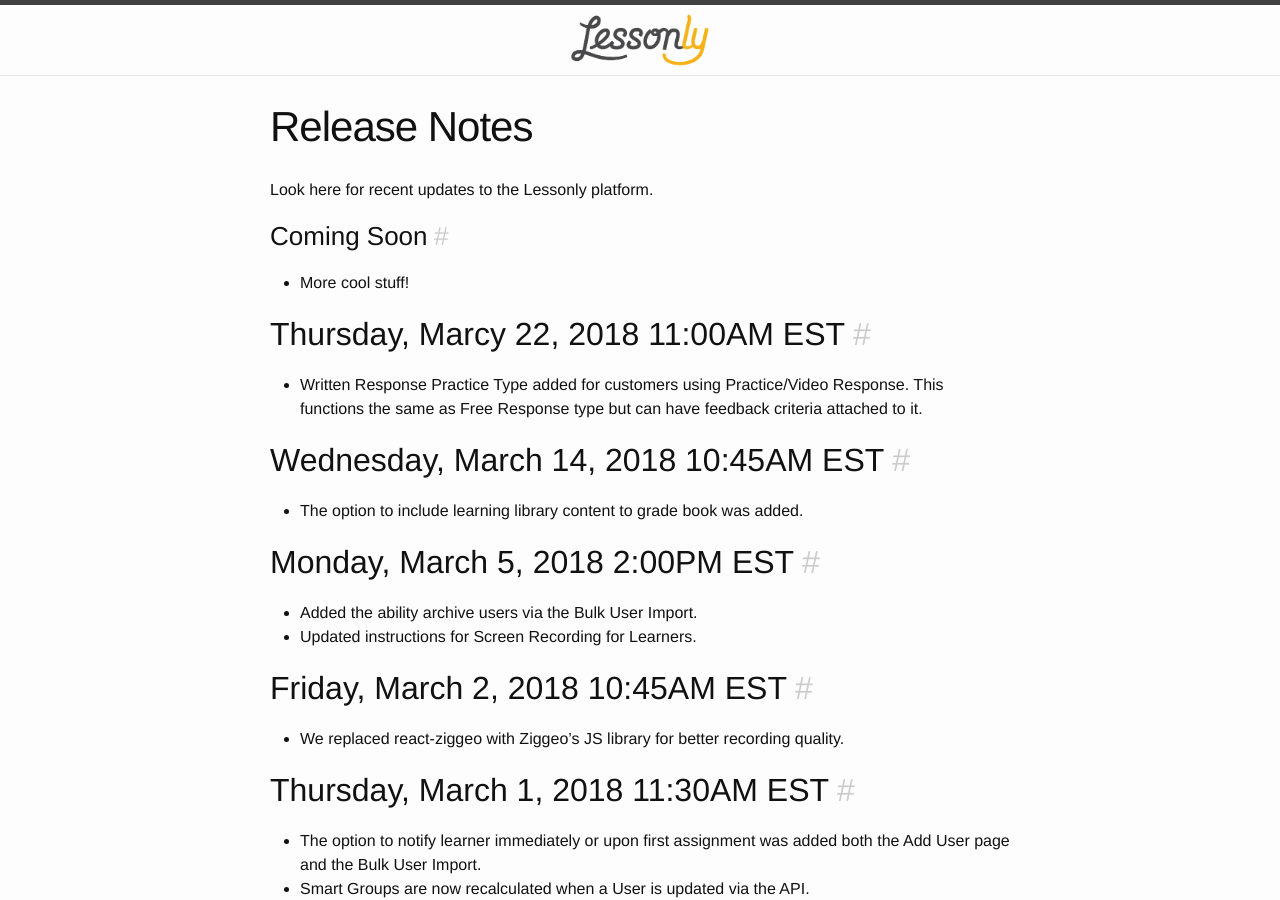
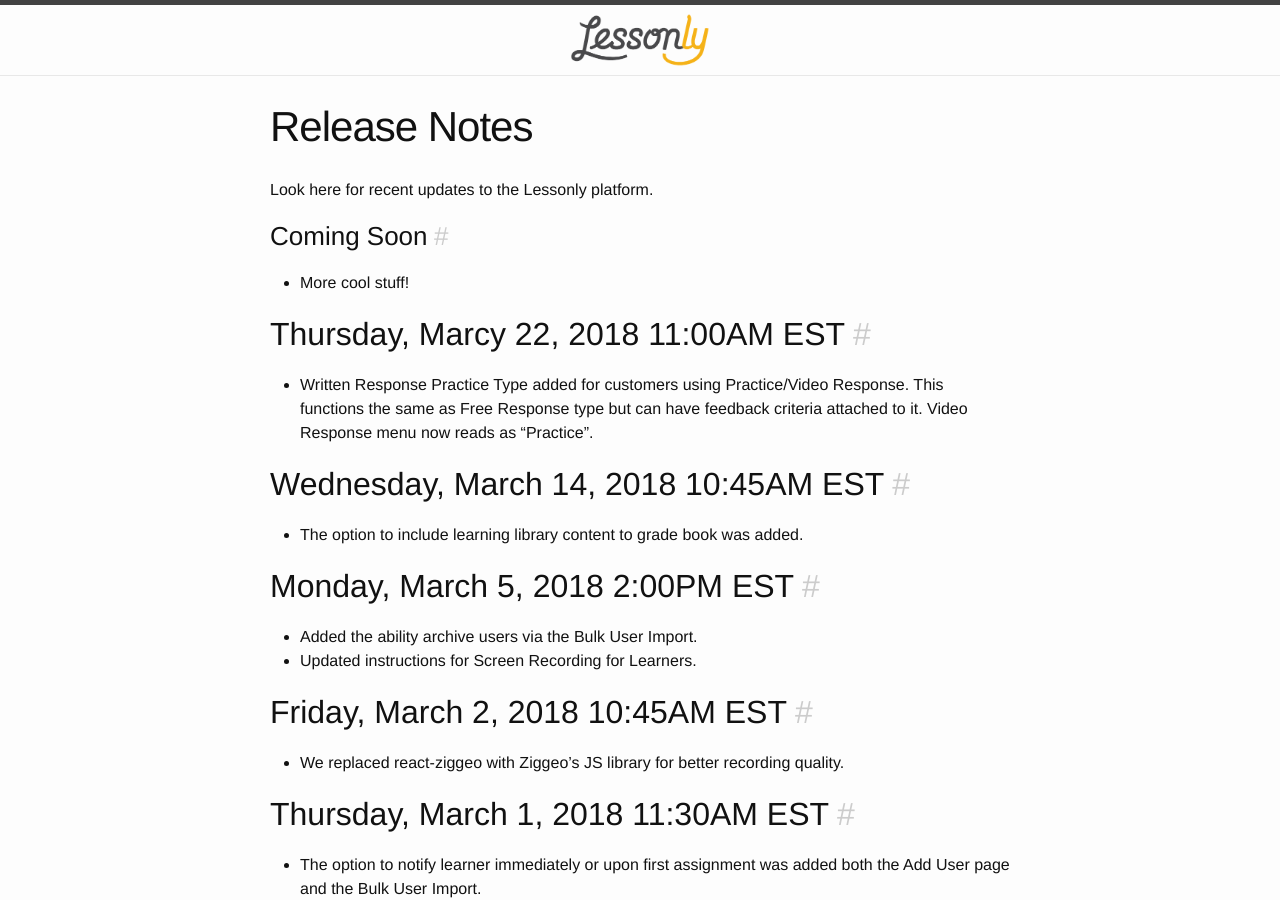
Before and after one commit to isabella232/lessonly.github.io, a Jekyll site: the page built from release-notes.md, in a window 1280 px wide and 900 px high. Built offline with Jekyll 4.4.1, drawn with Linux system fonts in a browser that asks for light colours.

Commit message:
Update release-notes.md

```diff
--- a/release-notes.md
+++ b/release-notes.md
@@ -9,7 +9,7 @@
 - More cool stuff!
 
 ## Thursday, Marcy 22, 2018 11:00AM EST
-- Written Response Practice Type added for customers using Practice/Video Response. This functions the same as Free Response type but can have feedback criteria attached to it.
+- Written Response Practice Type added for customers using Practice/Video Response. This functions the same as Free Response type but can have feedback criteria attached to it. Video Response menu now reads as "Practice".
 
 ## Wednesday, March 14, 2018 10:45AM EST
 - The option to include learning library content to grade book was added.
```
